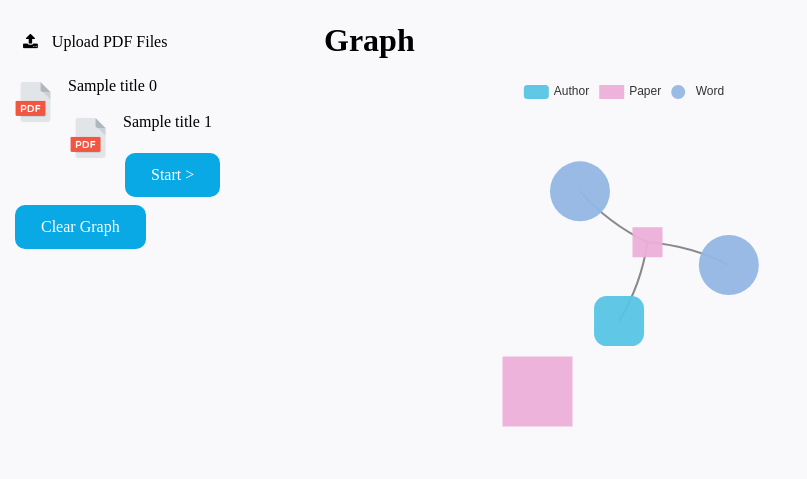
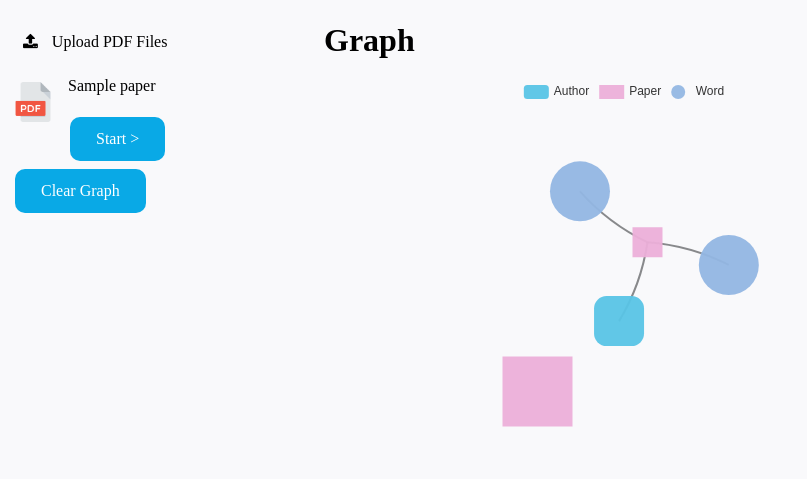
Before and after one commit to LunaMing/Word-Frequency-based-File-Analysis-Tool, a Django app: template templates/graph/index.html in a window 1280 px wide. Shown: the part 71-550 px from the top of the page, without its empty margins (0-807 px from the left). Run offline with Django 3.2, Linux system fonts and the light colour scheme; the template is opened without the code that fills it: most values are stand-ins (such as "Sample title", 1, 10 or a date in 2020); some libraries are stand-ins or nearby versions.

Commit message:
左侧使用数组的pdf标题

```diff
--- a/graph/views/index.py
+++ b/graph/views/index.py
@@ -4,8 +4,10 @@ from django.template import loader
 
 def getIndex(request):
     author_list = ["Mina Tahmasbi Arashloo", "Rüdiger Birkner"]
-    title_list = ['Enabling Programmable Transport Protocols in High-Speed NICs',
-                  'Config2Spec: Mining Network Specifications from Network Configurations']
+    title_list = [
+        'Enabling Programmable Transport Protocols in High-Speed NICs',
+        'Config2Spec: Mining Network Specifications from Network Configurations'
+    ]
     word_list = ['segment', 'tonic', 'flow']
 
     template = loader.get_template('graph/index.html')
--- a/templates/graph/index.html
+++ b/templates/graph/index.html
@@ -39,14 +39,12 @@
     <br>
     <i style="padding: 10px" class="fa fa-upload"></i> Upload PDF Files <br>
     <br>
-    <img style="float: left; padding-right: 15px; padding-top: 5px;" src="{% static 'graph/icons/pdf.png' %}"
-         alt="icon pdf" width="40" height="40">
-    {{ title_0 }}<br>
-    <br>
-    <img style="float: left; padding-right: 15px; padding-top: 5px;" src="{% static 'graph/icons/pdf.png' %}"
-         alt="icon pdf" width="40" height="40">
-    {{ title_1 }}<br>
-    <br>
+    {% for paper in papers %}
+        <img style="float: left; padding-right: 15px; padding-top: 5px;" src="{% static 'graph/icons/pdf.png' %}"
+             alt="icon pdf" width="40" height="40">
+        {{ paper }}<br>
+        <br>
+    {% endfor %}
     <a href="#" class="button" id="start_btn" onclick="alert('TODO')">Start ></a>
     <a href="#" class="button" id="start_btn" onclick="refreshData(null)">Clear Graph</a>
 </div>
@@ -58,9 +56,12 @@
         <script type="text/javascript">
             /*ECharts3 开始*/
 
-            var author_list = {{ authors | safe }}
-            var paper_list = {{ papers | safe }}
-            var word_list = {{ words | safe }}
+            var author_list =
+            {{ authors | safe }}
+            var paper_list =
+            {{ papers | safe }}
+            var word_list =
+            {{ words | safe }}
 
             // 基于准备好的dom，初始化ECharts实例
             var myChart = echarts.init(document.getElementById('main'), 'macarons');            // 指定图表的配置项和数据
@@ -237,7 +238,7 @@
                                 color: '#000000'
                             },
                         }],
-                    links: [{source:1,target:0},{source:1,target:3},{source:1,target:4}]
+                    links: [{source: 1, target: 0}, {source: 1, target: 3}, {source: 1, target: 4}]
                 }]
             };
 
```
